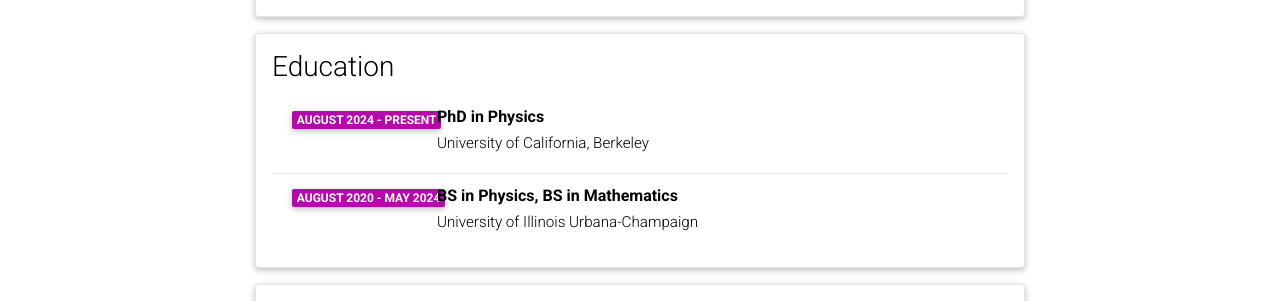
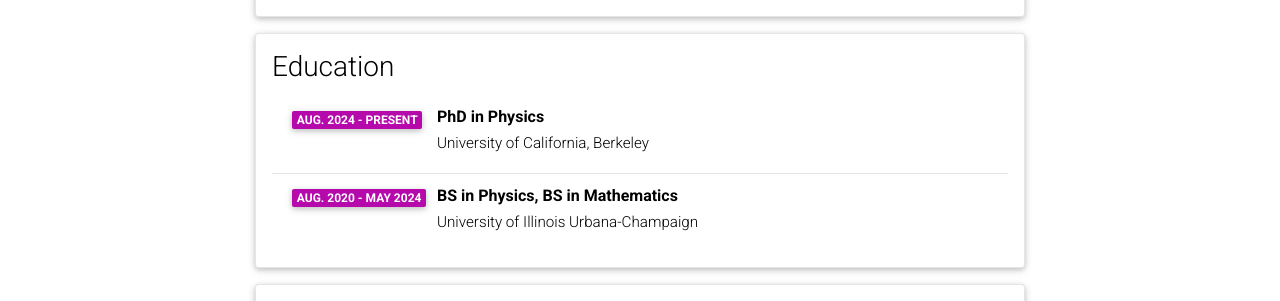
Before and after one commit to aeric-underscore/aeric-underscore.github.io, a Jekyll site: the page built from _pages/cv.md, in a window 1280 px wide and 900 px high. Shown: the part 360-661 px from the top of the window. Built offline with Jekyll 4.4.1, drawn with Linux system fonts in a browser that asks for light colours; comment, search, counter and statistics services are not loaded; a style sheet for code colours, icons or effects is not loaded.

Commit message:
update 2

```diff
--- a/_config.yml
+++ b/_config.yml
@@ -17,8 +17,8 @@
 lang: en # the language of your site (for example: en, fr, cn, ru, etc.)
 icon: ⚛️  # the emoji used as the favicon (alternatively, provide image name in /assets/img/)
 
-url: https://ericyu3.github.io
-# url: https://aeric-underscore.github.io # the base hostname & protocol for your site
+# url: https://ericyu3.github.io
+url: https://aeric-underscore.github.io # the base hostname & protocol for your site
 baseurl:  # the subpath of your site, e.g. /blog/
 last_updated: true # set to true if you want to display last updated in the footer
 impressum_path:  # set to path to include impressum link in the footer, use the same path as permalink in a page, helps to conform with EU GDPR
--- a/_data/cv.yml
+++ b/_data/cv.yml
@@ -17,10 +17,10 @@
   contents:
     - title: PhD in Physics
       institution: University of California, Berkeley
-      year: August 2024 - Present
+      year: Aug. 2024 - Present
     - title: BS in Physics, BS in Mathematics
       institution: University of Illinois Urbana-Champaign
-      year: August 2020 - May 2024
+      year: Aug. 2020 - May 2024
 
 - title: Experience
   type: time_table
```
